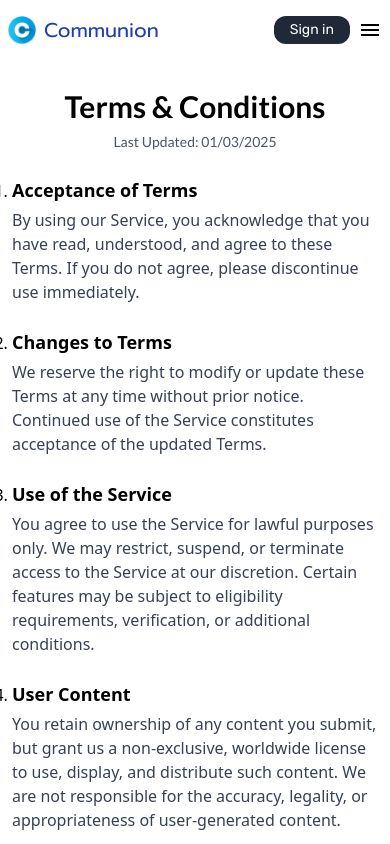
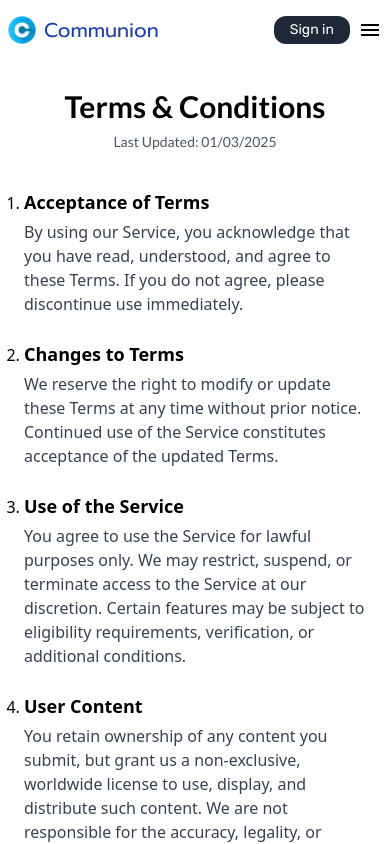
Before and after one commit to javedAkhtar1/assignment, a React (Vite) app: page /termsandconditions in a window 390 px wide. Shown: the top 844 px of the page. Built offline with nearby package versions, Linux system fonts and the light colour scheme.

Commit message:
fixed some responsiveness

```diff
--- a/src/pages/TermsAndConditions.jsx
+++ b/src/pages/TermsAndConditions.jsx
@@ -10,7 +10,7 @@ function TermsAndConditions() {
         <h1 className="font-bold text-center text-3xl font-Lato mb-2">Terms & Conditions</h1>
         <h2 className="text-center text-sm font-Lato text-gray-600">Last Updated: 01/03/2025</h2>
 
-        <ol className="list-decimal mt-6 space-y-6">
+        <ol className="list-decimal p-3 mt-6 space-y-6">
           <li>
             <h3 className="font-semibold text-lg">Acceptance of Terms</h3>
             <p className="text-gray-700 mt-1">
```
